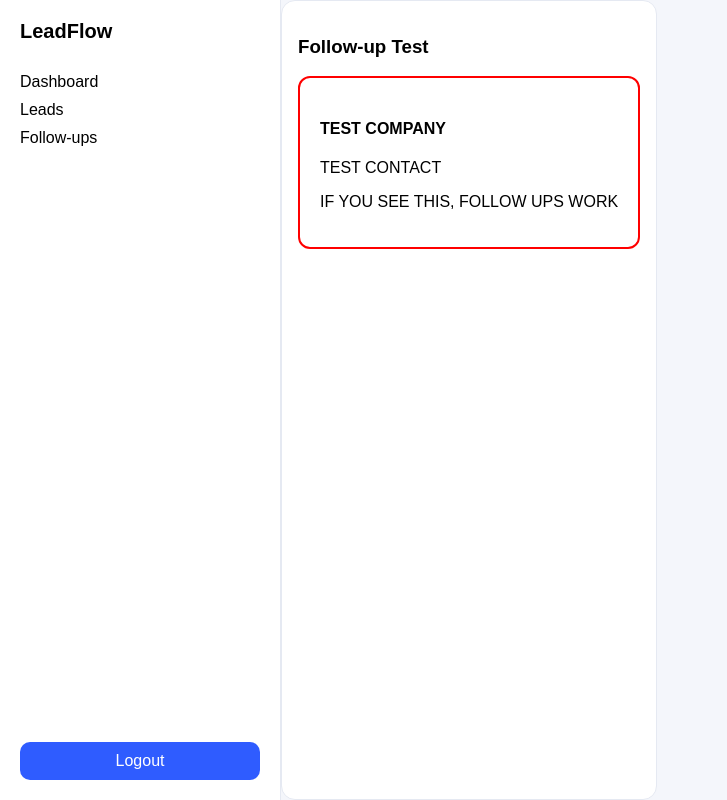
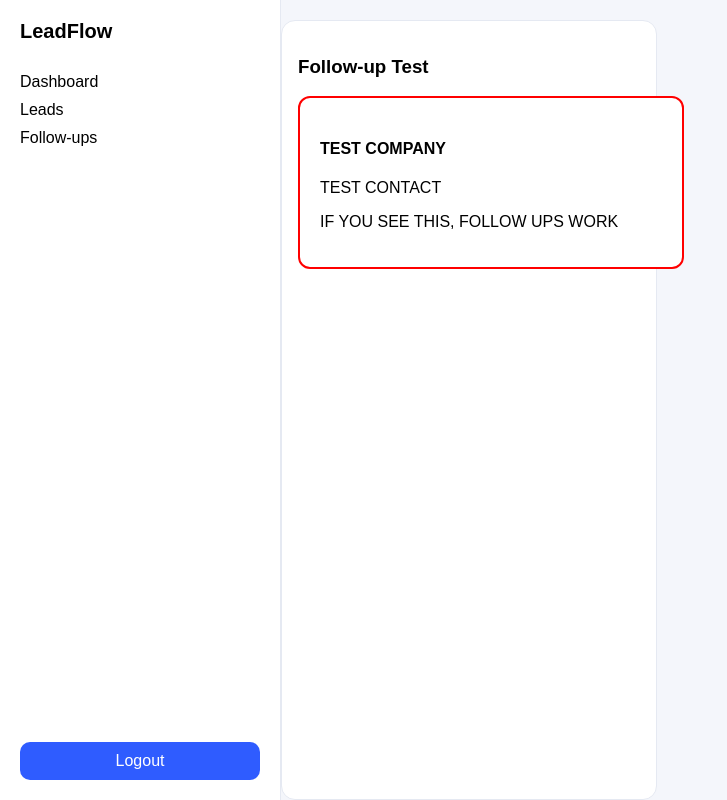
Before and after one commit to stirr3dz3phyr-ship-it/LeadFlow-WarMachine, a React (Vite) app: page / in a window 1280 px wide. Shown: the whole page, without its empty margins (0-727 px from the left). Built offline with nearby package versions, Linux system fonts and the light colour scheme.

Commit message:
Update styles.css

```diff
--- a/src/styles.css
+++ b/src/styles.css
@@ -29,13 +29,15 @@ html, body {
 }
 
 /* MAIN = ONLY SCROLL AREA */
-.main {
-  flex: 1;
-  display: flex;
-  flex-direction: column;
+.workspace {
+  background: #ffffff;
+  border: 1px solid #e5e9f2;
+  border-radius: 14px;
 
-  overflow-y: auto;
-  padding: 24px;
+  padding: 16px;
+  margin-top: 20px;
+
+  flex-shrink: 0;   /* 🔥 CRITICAL FIX */
 }
 
 /* LOGO */
@@ -82,15 +84,20 @@ html, body {
   display: flex;
   flex-direction: column;
   gap: 12px;
+
   margin-top: 10px;
 }
 
 /* CARD */
 .lead-card {
-  background: #fff;
+  background: #ffffff;
   border: 1px solid #eef1f7;
   border-radius: 12px;
+
   padding: 14px;
+
+  width: 100%;
+  display: block;
 }
 
 /* BUTTONS */
```
